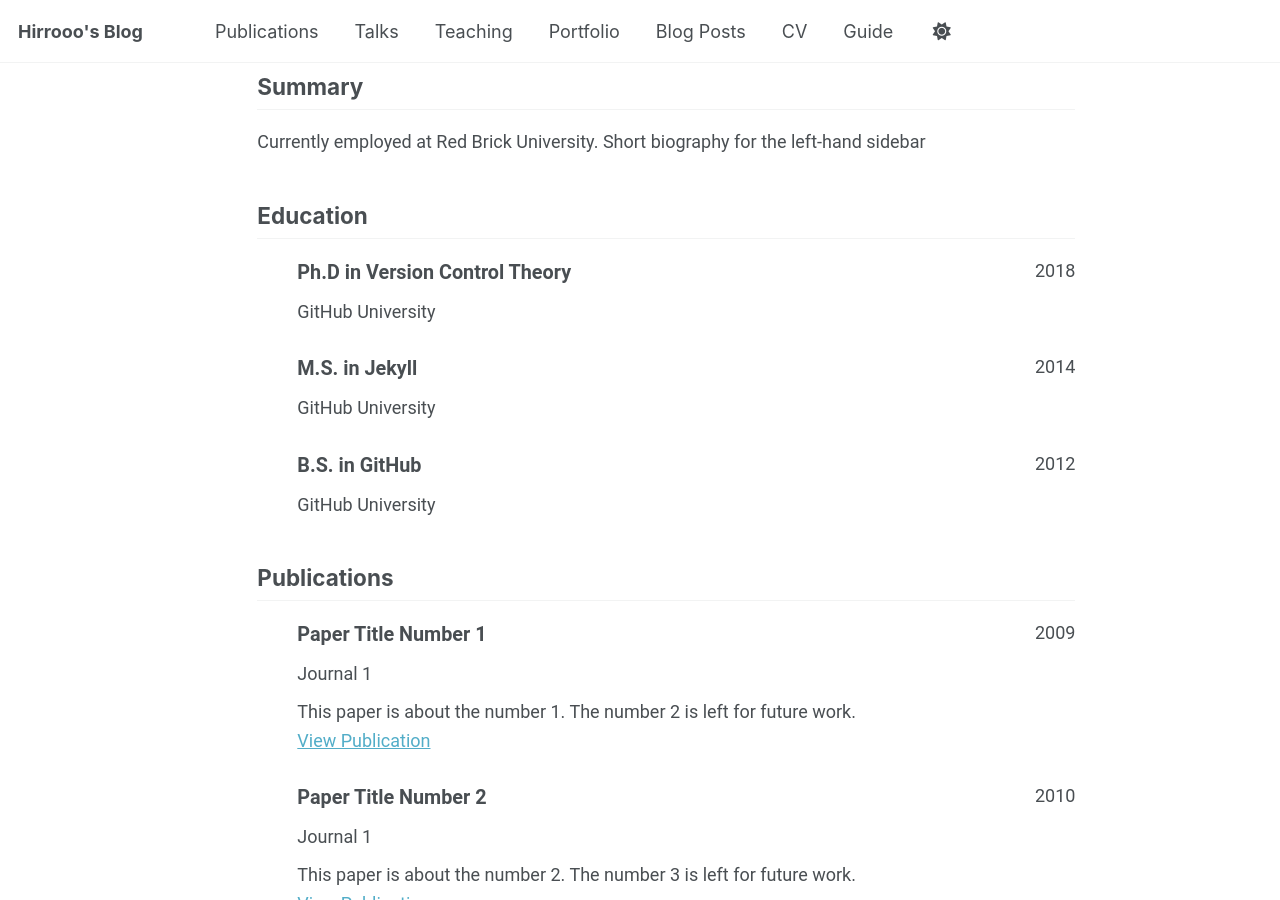
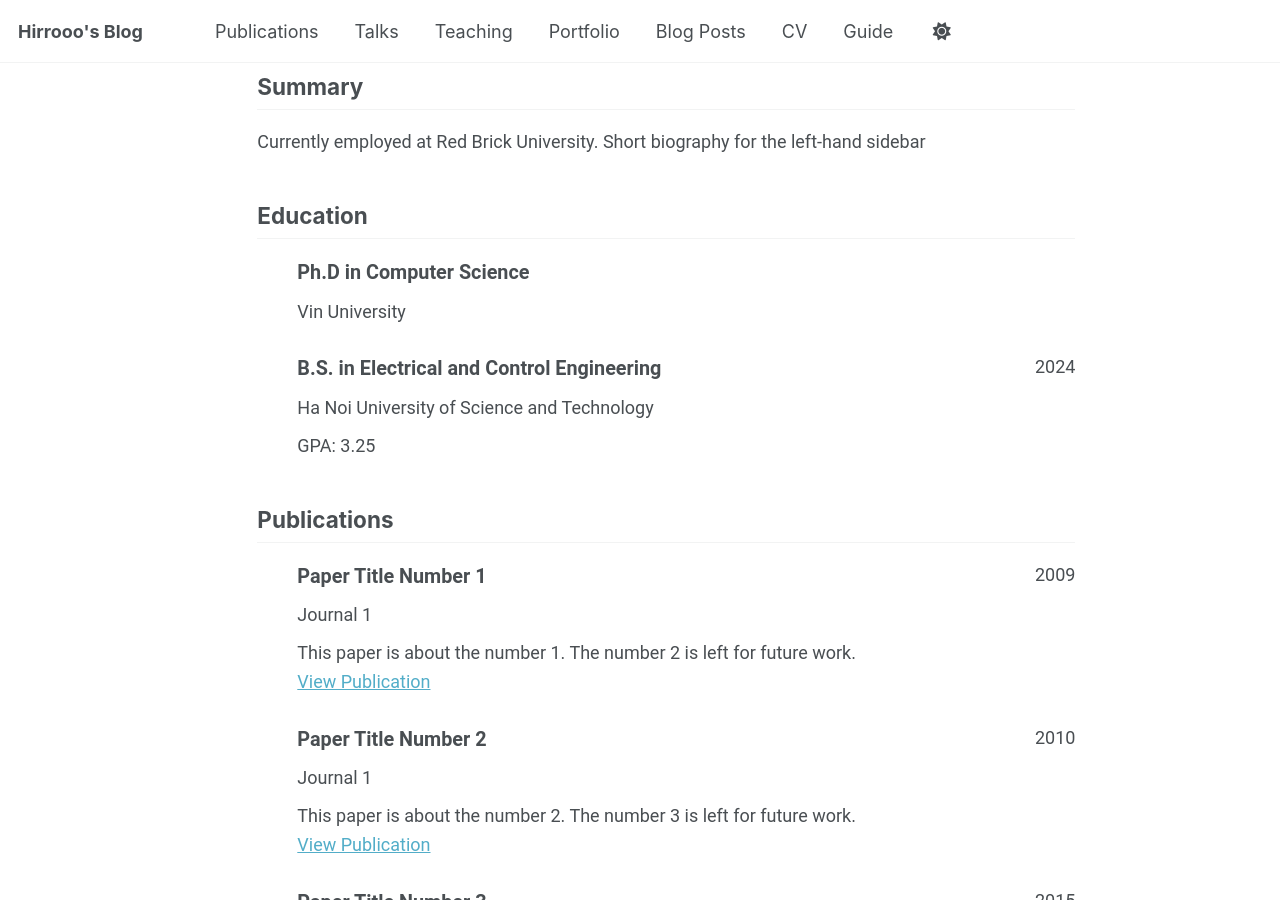
Before and after one commit to whistle-hikhi/whistle-hikhi.io, a Jekyll site: the page built from _pages/cv-json.md, in a window 1280 px wide and 900 px high, scrolled down 318 px. Built offline with Jekyll 4.4.1, drawn with Linux system fonts in a browser that asks for light colours; a script bundle is joined from its source files by our own code; library files that are not in the unit come from our copies.

Commit message:
update bio

```diff
--- a/_config.yml
+++ b/_config.yml
@@ -23,7 +23,7 @@ repository               : "whistle-hikhi.github.io/whistle-hikhi.io"
 #               Additional customization can be done by editing /_includes/author-profile.html
 author:
   # Biographic information
-  avatar           : "profile.png"
+  avatar           : "github.jpeg"
   name             : "Hung Nguyen Huy"
   pronouns         : # example: "she/her"
   bio              : "Short biography for the left-hand sidebar"
--- a/_data/cv.json
+++ b/_data/cv.json
@@ -33,30 +33,21 @@
   "work": [],
   "education": [
     {
-      "institution": "GitHub University",
-      "area": "Ph.D in Version Control Theory",
+      "institution": "Vin University",
+      "area": "Ph.D in Computer Science",
       "studyType": "",
-      "startDate": "",
-      "endDate": "2018",
+      "startDate": "2025",
+      "endDate": "",
       "gpa": null,
       "courses": []
     },
     {
-      "institution": "GitHub University",
-      "area": "M.S. in Jekyll",
+      "institution": "Ha Noi University of Science and Technology",
+      "area": "B.S. in Electrical and Control Engineering",
       "studyType": "",
-      "startDate": "",
-      "endDate": "2014",
-      "gpa": null,
-      "courses": []
-    },
-    {
-      "institution": "GitHub University",
-      "area": "B.S. in GitHub",
-      "studyType": "",
-      "startDate": "",
-      "endDate": "2012",
-      "gpa": null,
+      "startDate": "2020",
+      "endDate": "2024",
+      "gpa": 3.25,
       "courses": []
     }
   ],
```
Also changed, not shown: images/github.jpeg (added).
